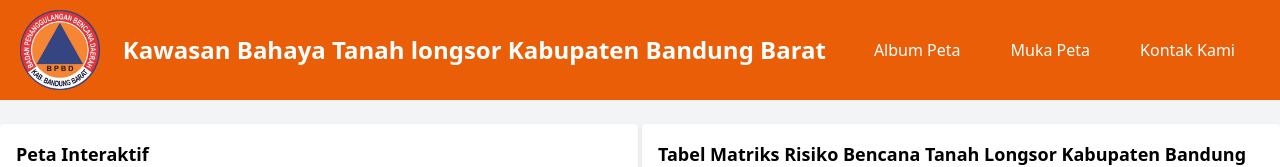
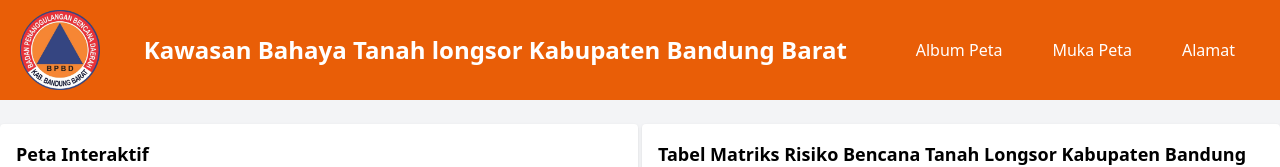
Before and after one commit to PortalBPBDKBB/BPBD_KABUPATEN_BANDUNG_BARAT, a plain HTML site: page index.html in a window 1280 px wide. Shown: the top 167 px of the page. Drawn offline with nearby package versions, Linux system fonts and the light colour scheme.

Commit message:
Add files via upload

```diff
--- a/index.html
+++ b/index.html
@@ -19,7 +19,7 @@
     <ul class="menu">
         <li><a href="https://drive.google.com/drive/folders/1Eu89wwgiBM90Re7a7Qx8009mioDp0p0m?usp=sharing/">Album Peta</a></li>
         <li><a href="https://portalbpbdkbb.github.io/A/">Muka Peta</a></li>
-        <li><a href="pusdalopskbb@gmail.com">Kontak Kami</a></li>
+        <li><a href="https://maps.app.goo.gl/1HqWiroumpoQ9gzv6">Alamat</a></li>
     </ul>
     </nav>
     <!-- Main Content -->
```
